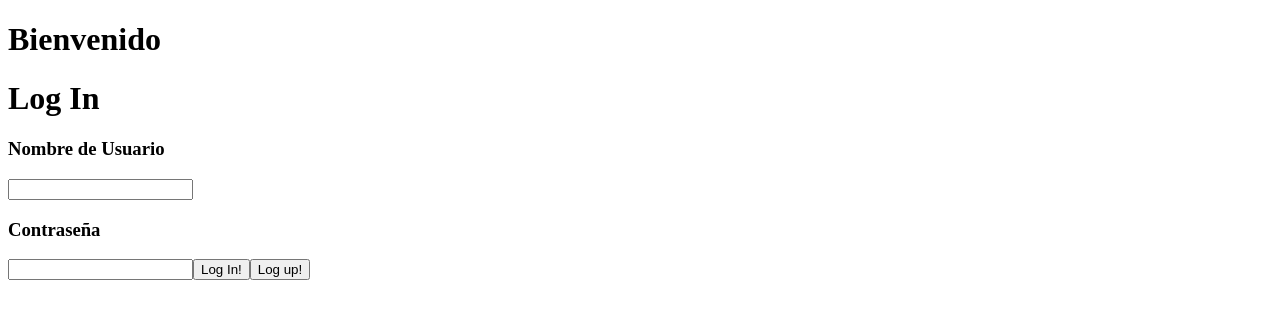
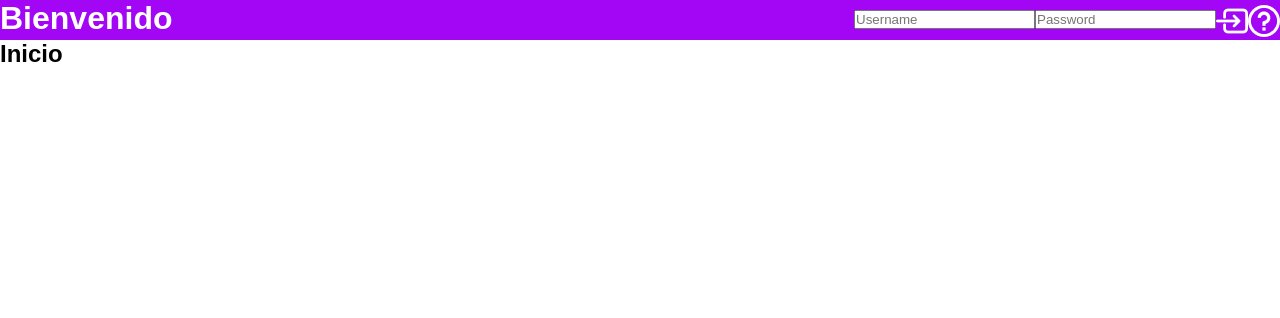
Before and after one commit to mmunozpatino/SegundaAPI, an Angular app in the folder frontEnd/: page / in a window 1280 px wide. Shown: the top 318 px of the page. Built offline with nearby package versions, Linux system fonts and the light colour scheme.

Commit message:
primeros estilos

```diff
--- a/frontEnd/src/app/app.component.css
+++ b/frontEnd/src/app/app.component.css
@@ -0,0 +1,10 @@
+.cabecera{
+   background-color: #a206f4;
+   color: white;
+   margin: auto;
+   display: block;
+   height: 2.5em;
+}
+h1{
+   float: left;
+}
--- a/frontEnd/src/app/app.component.html
+++ b/frontEnd/src/app/app.component.html
@@ -1,3 +1,6 @@
 <!--The content below is only a placeholder and can be replaced.-->
-<h1>Bienvenido</h1>
+<div class='cabecera'>
+   <h1>Bienvenido</h1>
+   <log></log>
+</div>
 <router-outlet></router-outlet>
--- a/frontEnd/src/app/app.module.ts
+++ b/frontEnd/src/app/app.module.ts
@@ -7,8 +7,9 @@ import { AppComponent } from './app.component';
 
 import { AppRouter } from './app.router';
 
-import {InicioComponent} from './incio/incio.component';
+import {LogComponent} from './log/log.component';
 
+import{ InicioComponent } from './inicio/incio.component';
 import { UserService } from './services/user.service';
 import { NewUserComponent } from './users/newUser.component';
 
@@ -28,7 +29,8 @@ import { MascotaService } from './services/mascota.service';
     PerfilUserComponent,
     PersonasComponent,
     PersonaDetalleComponent,
-    NewMascotaComponent
+    NewMascotaComponent,
+    LogComponent
   ],
   imports: [
     BrowserModule,
--- a/frontEnd/src/app/app.router.ts
+++ b/frontEnd/src/app/app.router.ts
@@ -1,7 +1,7 @@
 import { Routes, RouterModule } from '@angular/router';
 import { NgModule } from '@angular/core';
 
-import { InicioComponent } from './incio/incio.component';
+import { InicioComponent } from './inicio/incio.component';
 import { NewUserComponent } from './users/newUser.component';
 import { PerfilUserComponent } from './users/perfilUser.component';
 
--- a/frontEnd/src/app/incio/inicio.component.html
+++ /dev/null
@@ -1,11 +0,0 @@
-
-<h1>Log In</h1>
-<h3>Nombre de Usuario</h3>
-
-<input type="text" [(ngModel)]='username'>
-<h3>Contraseña</h3>
-
-<input type="password" [(ngModel)]='pass'>
-
-<button (click)='logIn()'>Log In!</button>
-<button routerLink='/newUser'>Log up!</button>
--- /dev/null
+++ b/frontEnd/src/app/inicio/incio.component.ts
@@ -0,0 +1,11 @@
+import { Component, OnInit } from '@angular/core';
+
+@Component({
+   selector: 'inicio',
+   templateUrl: './inicio.component.html'
+})
+export class InicioComponent implements OnInit {
+   constructor() { }
+
+   ngOnInit() { }
+}
--- /dev/null
+++ b/frontEnd/src/app/inicio/inicio.component.html
@@ -0,0 +1 @@
+<h2>Inicio</h2>
--- /dev/null
+++ b/frontEnd/src/app/log/log.component.css
@@ -0,0 +1,15 @@
+div{
+   float: right;
+   position: relative;
+   top: 5px;
+}
+input{
+   vertical-align: top;
+   margin-top: 5px;
+}
+button{
+   background-color: #a206f4;
+   border: none;
+   height: 10px;
+   cursor: pointer;
+}
--- /dev/null
+++ b/frontEnd/src/app/log/log.component.html
@@ -0,0 +1,6 @@
+<div>
+   <input type="text" [(ngModel)]='username' placeholder="Username">
+   <input type="password" [(ngModel)]='pass' placeholder="Password">
+   <button (click)='logIn()'><img src="./assets/log.png" alt=""></button>
+   <button routerLink='/newUser'><img src="./assets/question.png" alt=""></button>
+</div>
--- a/frontEnd/src/styles.css
+++ b/frontEnd/src/styles.css
@@ -1 +1,6 @@
 /* You can add global styles to this file, and also import other style files */
+*{
+   margin: 0;
+   padding: 0;
+   font-family: sans-serif, Verdana;
+}
```
Also changed, not shown: frontEnd/src/app/log/log.component.ts (renamed from frontEnd/src/app/incio/incio.component.ts, +4 -3 lines), frontEnd/src/assets/log.png (added), frontEnd/src/assets/question.png (added).
